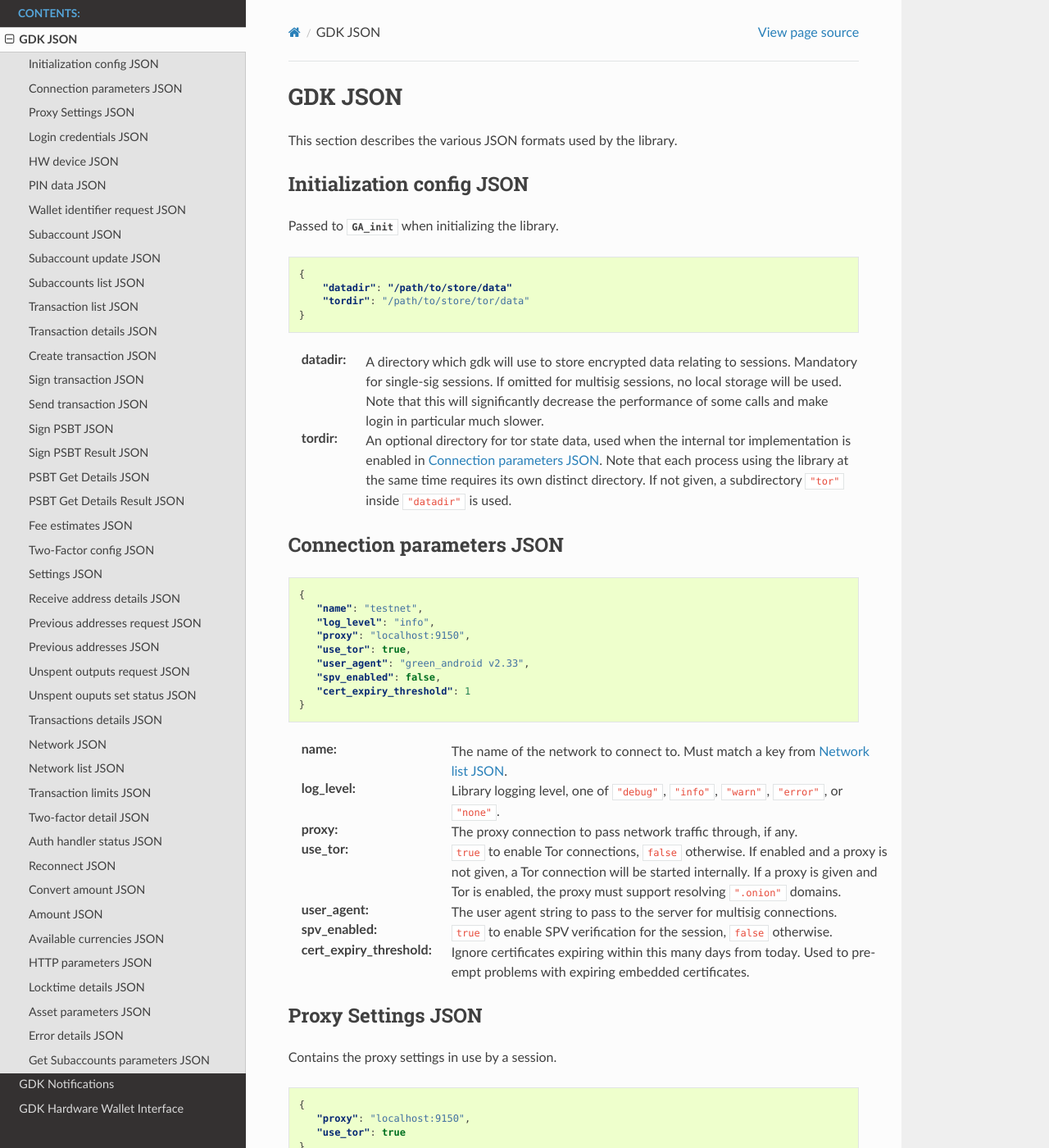
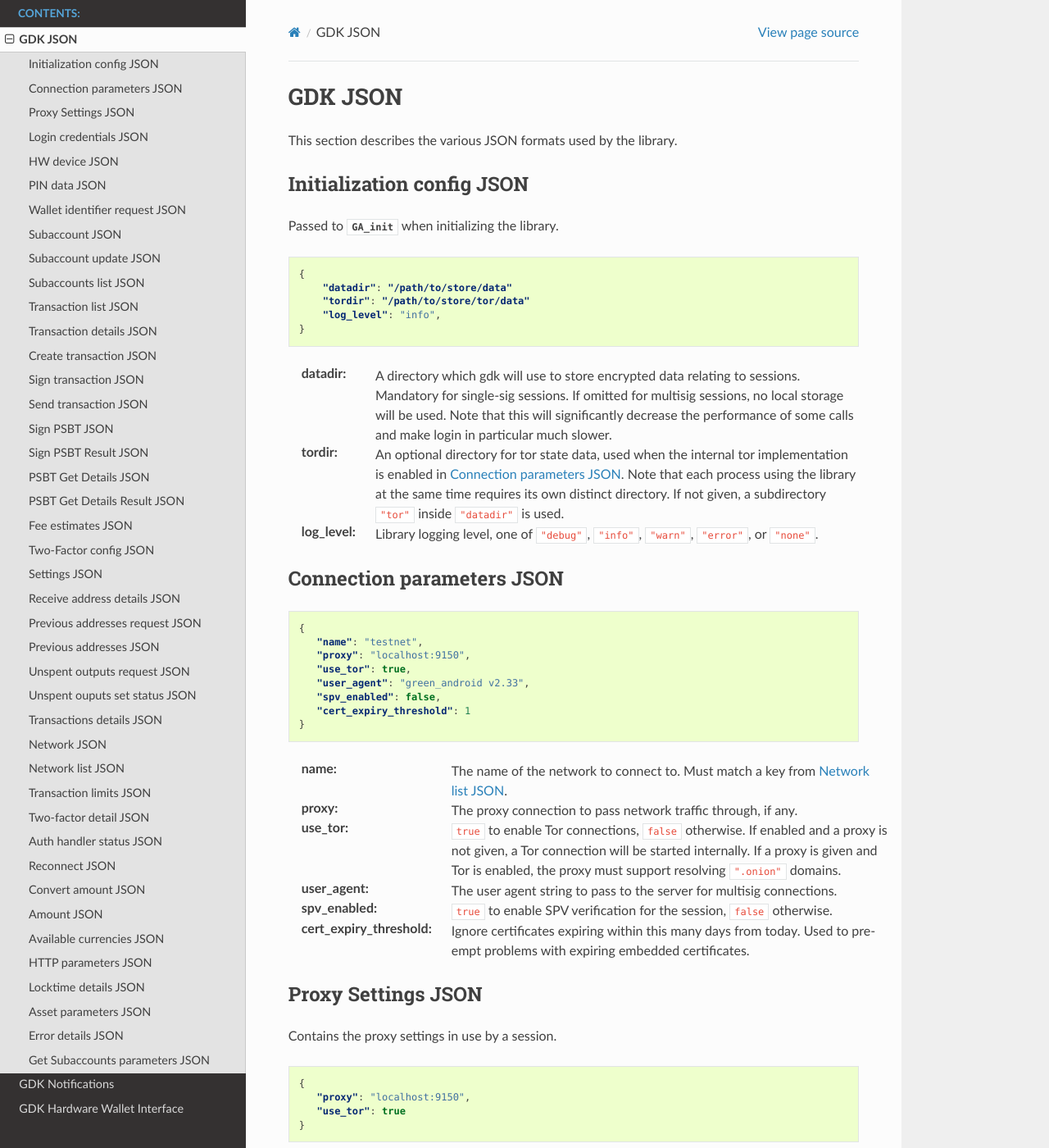
Before and after one commit to Blockstream/gdk, a Sphinx documentation site: the page built from docs/source/gdk-json.rst, in a window 1280 px wide and 1400 px high. Shown: the whole window at 82% size. Built offline with Sphinx 7.4.7 and the Read the Docs theme 2.0.0, drawn with Linux system fonts in a browser that asks for light colours; pages that are not in the unit, such as notebooks, are missing from menus; part of the change alters nothing that is shown.

```diff
--- a/docs/source/gdk-json.rst
+++ b/docs/source/gdk-json.rst
@@ -15,6 +15,7 @@ Passed to `GA_init` when initializing the library.
     {
         "datadir": "/path/to/store/data"
         "tordir": "/path/to/store/tor/data"
+        "log_level": "info",
     }
 
 :datadir: A directory which gdk will use to store encrypted data relating to
@@ -26,6 +27,8 @@ Passed to `GA_init` when initializing the library.
          implementation is enabled in :ref:`net-params`. Note that each process
          using the library at the same time requires its own distinct directory.
          If not given, a subdirectory ``"tor"`` inside ``"datadir"`` is used.
+:log_level: Library logging level, one of ``"debug"``, ``"info"``, ``"warn"``,
+           ``"error"``, or ``"none"``.
 
 .. _net-params:
 
@@ -36,7 +39,6 @@ Connection parameters JSON
 
    {
       "name": "testnet",
-      "log_level": "info",
       "proxy": "localhost:9150",
       "use_tor": true,
       "user_agent": "green_android v2.33",
@@ -45,8 +47,6 @@ Connection parameters JSON
    }
 
 :name: The name of the network to connect to. Must match a key from :ref:`networks-list`.
-:log_level: Library logging level, one of ``"debug"``, ``"info"``, ``"warn"``,
-           ``"error"``, or ``"none"``.
 :proxy: The proxy connection to pass network traffic through, if any.
 :use_tor: ``true`` to enable Tor connections, ``false`` otherwise. If enabled
           and a proxy is not given, a Tor connection will be started internally.
```
